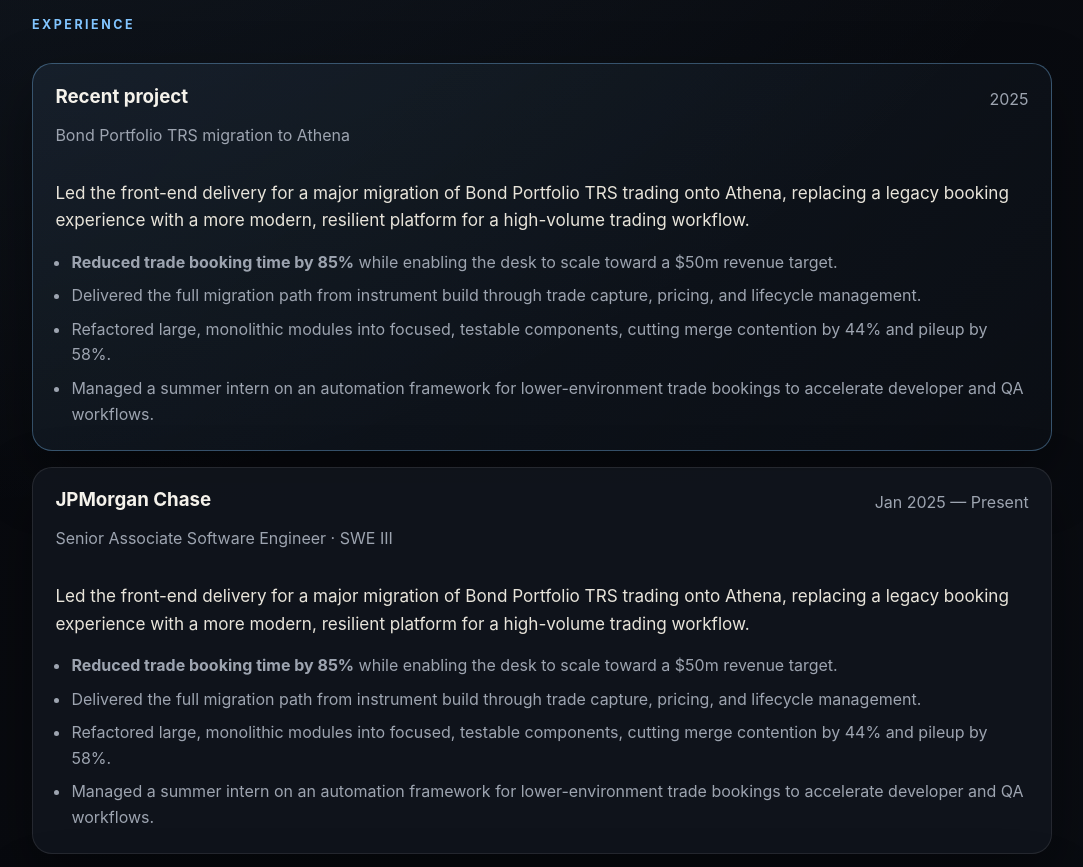
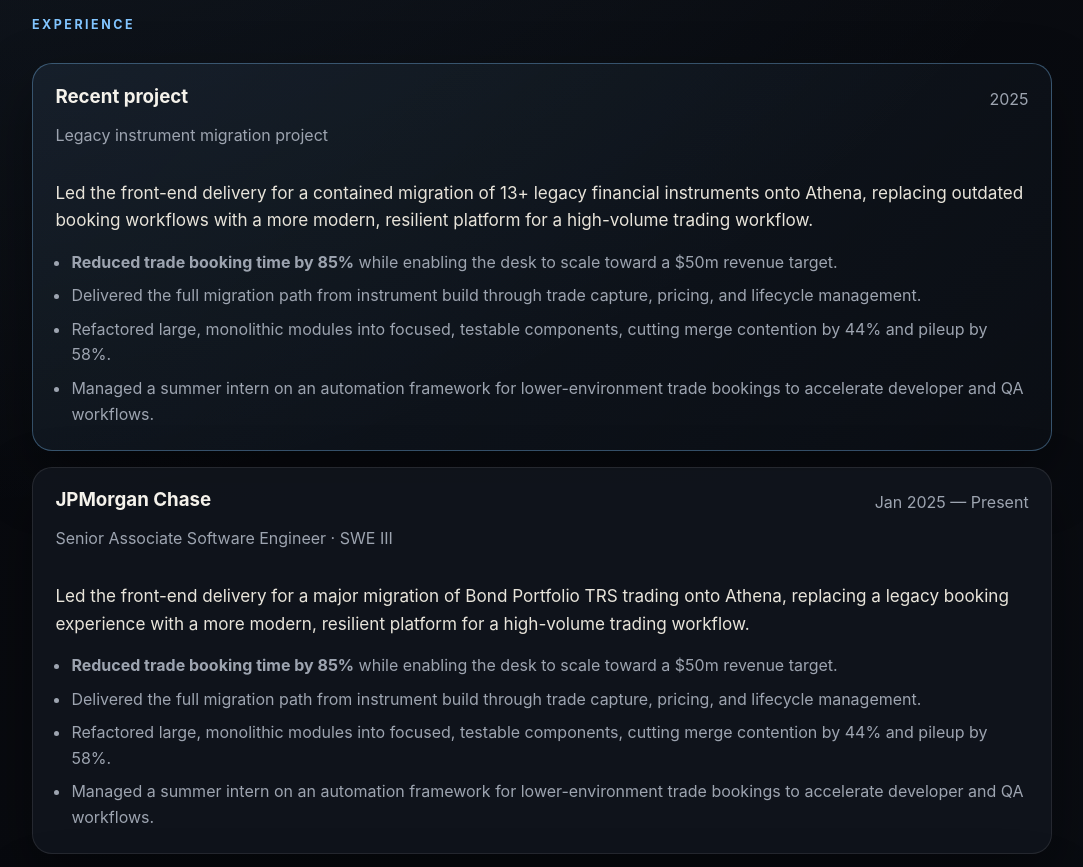
Before and after one commit to thyllmuller/thyllmuller.github.io, a plain HTML site: page index.html in a window 1280 px wide. Shown: the part 960-1827 px from the top of the page, without its empty margins (98-1181 px from the left). Drawn offline with Linux system fonts and the light colour scheme.

Commit message:
Correct featured migration project scope

```diff
--- a/index.html
+++ b/index.html
@@ -63,14 +63,14 @@
           <div class="role-header">
             <div>
               <h3>Recent project</h3>
-              <p class="role-title">Bond Portfolio TRS migration to Athena</p>
+              <p class="role-title">Legacy instrument migration project</p>
             </div>
             <span class="date">2025</span>
           </div>
 
           <p class="role-headline">
-            Led the front-end delivery for a major migration of Bond Portfolio TRS trading onto Athena,
-            replacing a legacy booking experience with a more modern, resilient platform for a high-volume trading workflow.
+            Led the front-end delivery for a contained migration of 13+ legacy financial instruments onto Athena,
+            replacing outdated booking workflows with a more modern, resilient platform for a high-volume trading workflow.
           </p>
 
           <ul class="role-highlights">
```
